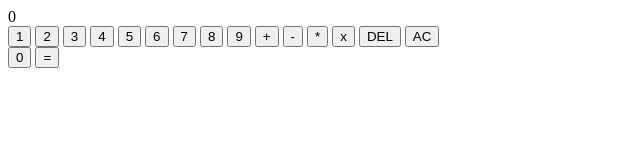
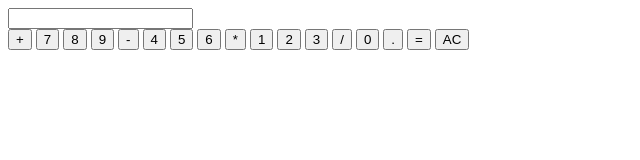
Before and after one commit to Mnellutla1120/Calc, a plain HTML site: page index.html in a window 1280 px wide. Shown: the whole page, without its empty margins (0-640 px from the left). Drawn offline with Linux system fonts and the light colour scheme.

Commit message:
Update index.html

```diff
--- a/index.html
+++ b/index.html
@@ -5,40 +5,36 @@
     <meta name="viewport" content="width=device-width, initial-scale=1.0">
     <title>Calculator</title>
     <link rel="stylesheet" href="styles.css">
-    <script src = "calculator.js"></script>
 </head>
 <body>
-<div class = "EntireCalc">
-    <div class = "display">
-    <div class = "equationContainer"> </div>
-     <div class = "Ansplaceholder">0</div>
-</div>
-    <div class = "Calcbuttons">
-    <button id = "number" > 1 </button>
-    <button id = "number" > 2 </button>
-    <button id = "number" > 3 </button>
-    <button id = "number" > 4 </button>
-    <button id = "number" > 5 </button>
-    <button id = "number" > 6 </button>
-    <button id = "number" > 7 </button>
-    <button id = "number" > 8 </button>
-    <button id = "number" > 9 </button>
+<div id = "calculator">
+    <input id = "display" readonly>
+    <div id = "keys">
+    <button onclick = "appendToDisplay('+') "class = "operator-btn">+</button>
+    <button onclick = "appendToDisplay('7')">7</button>
+    <button onclick = "appendToDisplay('8')">8</button>
+    <button onclick = "appendToDisplay('9')">9</button>
+    <button onclick = "appendToDisplay('-')"class = "operator-btn">-</button>
+    <button onclick = "appendToDisplay('4')">4</button>
+    <button onclick = "appendToDisplay('5')">5</button>
+    <button onclick = "appendToDisplay('6')">6</button>
+    <button onclick = "appendToDisplay('*')"class = "operator-btn">*</button>
+    <button onclick = "appendToDisplay('1')">1</button>
+    <button onclick = "appendToDisplay('2')">2</button>
+    <button onclick = "appendToDisplay('3')">3</button>
+    <button onclick = "appendToDisplay('/')"class = "operator-btn">/</button>
+    <button onclick = "appendToDisplay('0')">0</button>
+    <button onclick = "appendToDisplay('.')">.</button>
+    <button onclick = "calculate()">=</button>
+    <button onclick = "clearDisplay()"class = "operator-btn">AC</button>
 
 
-    <button id = "operation" > + </button>
-    <button id = "operation" > - </button>
-    <button id = "operation" > * </button>
-    <button id = "operation" > x </button>
 
-     <button id = "delete" > DEL </button>
-     <button id = "allclear" > AC </button>
-<div class = "Bottom Row">
-    <button id = "number"> 0 </button>
-    <button id = "equalSign"> = </button>
-</div>
 
-    </div>
-    </div>
 
+     </div>
+     </div>
+
+     <script src = "calculator.js"></script>
 </body>
 </html>
```
